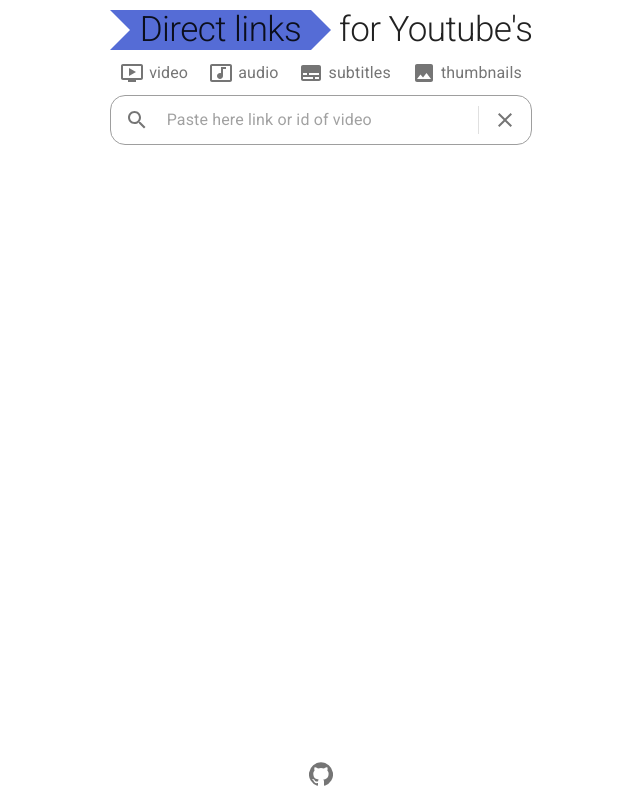
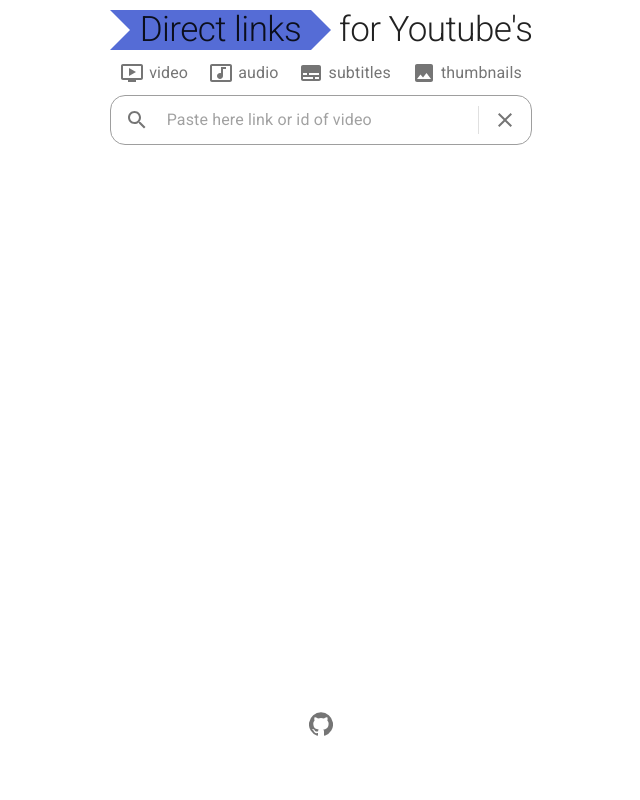
Before and after one commit to ApayRus/direct-link, a Next.js app: page / in a window 1280 px wide. Shown: the whole page, without its empty margins (319-959 px from the left). Built offline with nearby package versions, Linux system fonts and the light colour scheme.

Commit message:
little fix

```diff
--- a/components/Footer.jsx
+++ b/components/Footer.jsx
@@ -3,7 +3,7 @@
 
 const Footer = () => {
 	return (
-		<footer style={{ flex: 1, maxHeight: 50 }}>
+		<footer style={{ flex: 1, maxHeight: 100 }}>
 			<IconButton
 				href='https://github.com/aparus/direct-link'
 				target='_blank'
```
